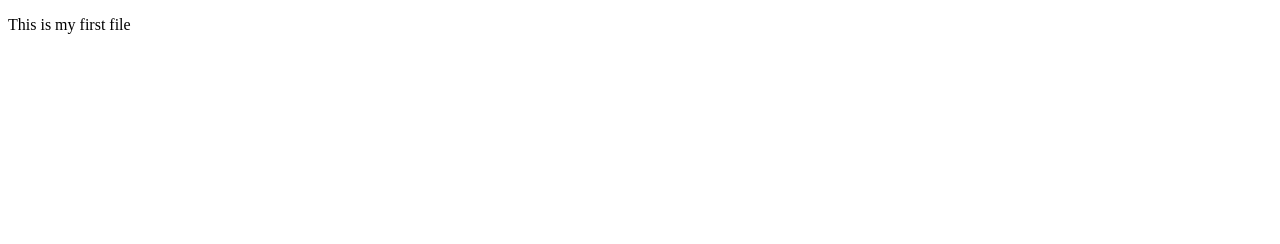
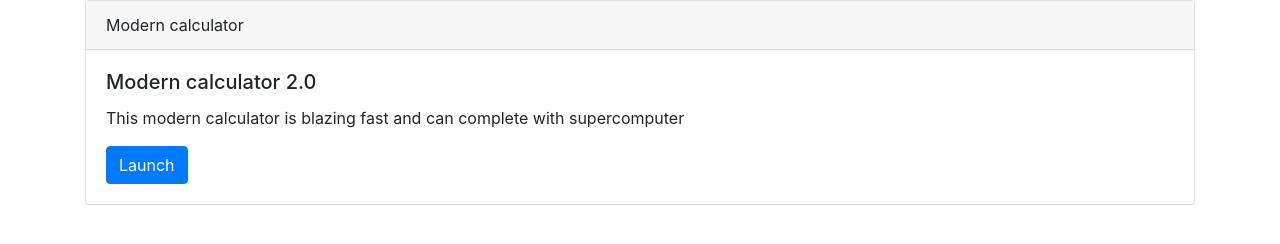
Before and after one commit to Ankit8430/ankit8430.github.io, a plain HTML site: page index.html in a window 1280 px wide. Drawn offline with nearby package versions, Linux system fonts and the light colour scheme.

Commit message:
Update Calculator
Update Calculator

```diff
--- a/index.html
+++ b/index.html
@@ -1,12 +1,23 @@
-<!DOCTYPE html>
-<html lang="en">
-<head>
-    <meta charset="UTF-8">
-    <meta http-equiv="X-UA-Compatible" content="IE=edge">
-    <meta name="viewport" content="width=device-width, initial-scale=1.0">
-    <title>Document</title>
-</head>
+<html>
+	<head>
+	<link rel="stylesheet" href="https://stackpath.bootstrapcdn.com/bootstrap/4.4.1/css/bootstrap.min.css" integrity="sha384-Vkoo8x4CGsO3+Hhxv8T/Q5PaXtkKtu6ug5TOeNV6gBiFeWPGFN9MuhOf23Q9Ifjh" crossorigin="anonymous">
+	<script src="https://code.jquery.com/jquery-3.4.1.slim.min.js" integrity="sha384-J6qa4849blE2+poT4WnyKhv5vZF5SrPo0iEjwBvKU7imGFAV0wwj1yYfoRSJoZ+n" crossorigin="anonymous"></script>
+	<script src="https://cdn.jsdelivr.net/npm/popper.js@1.16.0/dist/umd/popper.min.js" integrity="sha384-Q6E9RHvbIyZFJoft+2mJbHaEWldlvI9IOYy5n3zV9zzTtmI3UksdQRVvoxMfooAo" crossorigin="anonymous"></script>
+	<script src="https://stackpath.bootstrapcdn.com/bootstrap/4.4.1/js/bootstrap.min.js" integrity="sha384-wfSDF2E50Y2D1uUdj0O3uMBJnjuUD4Ih7YwaYd1iqfktj0Uod8GCExl3Og8ifwB6" crossorigin="anonymous"></script>
+	<script src="cal.js"></script>
+	</head>
 <body>
-    <p>This is my first file</p>
+	<div class="container">
+        <div class="card">
+            <div class="card-header">
+            Modern calculator
+            </div>
+            <div class="card-body">
+              <h5 class="card-title">Modern calculator 2.0</h5>
+              <p class="card-text">This modern calculator is blazing fast and can complete with supercomputer</p>
+              <a href="https://ankit8430.github.io/cal.html" class="btn btn-primary">Launch</a>
+            </div>
+          </div>
+    </div>
 </body>
 </html>
```
